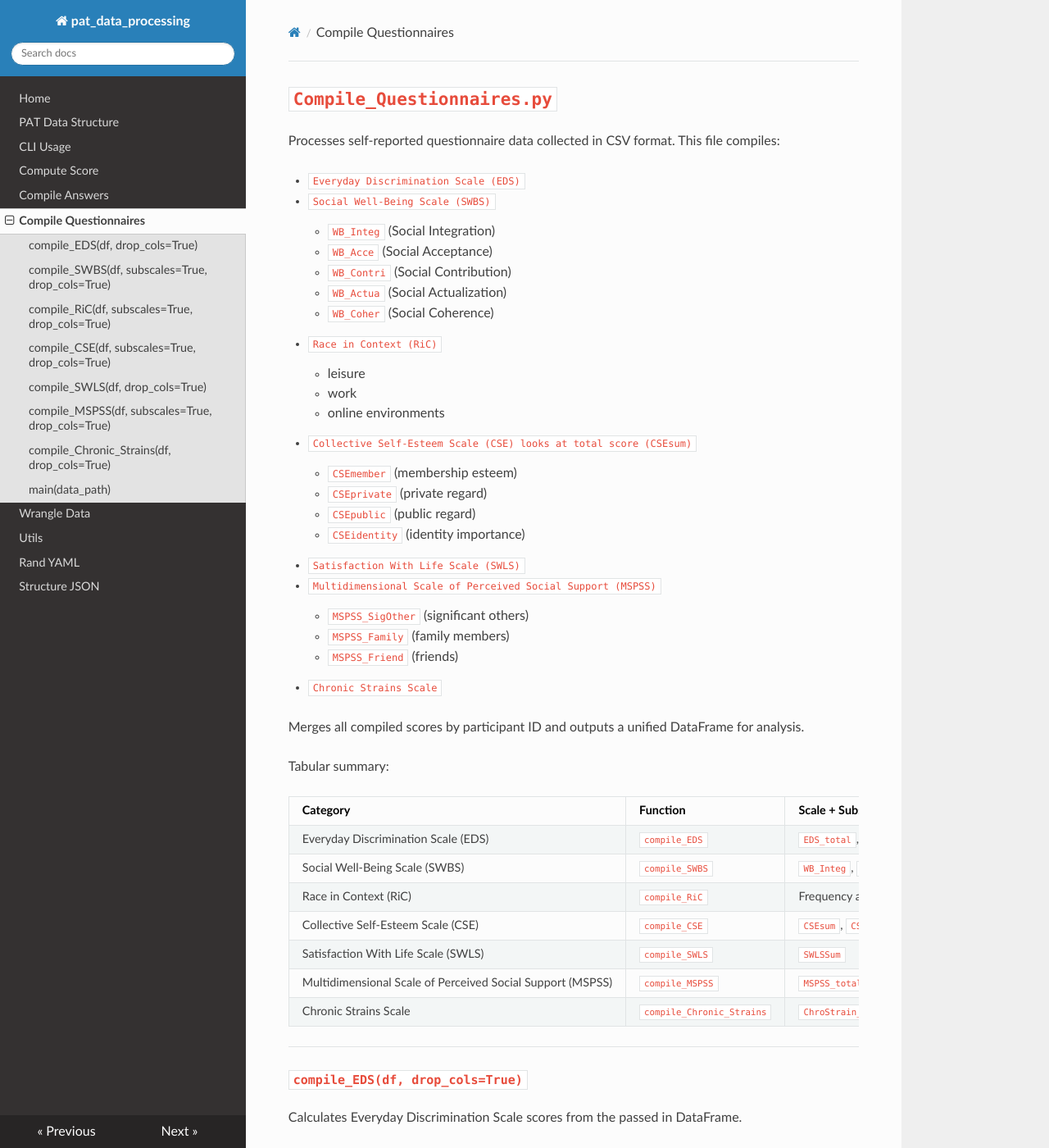
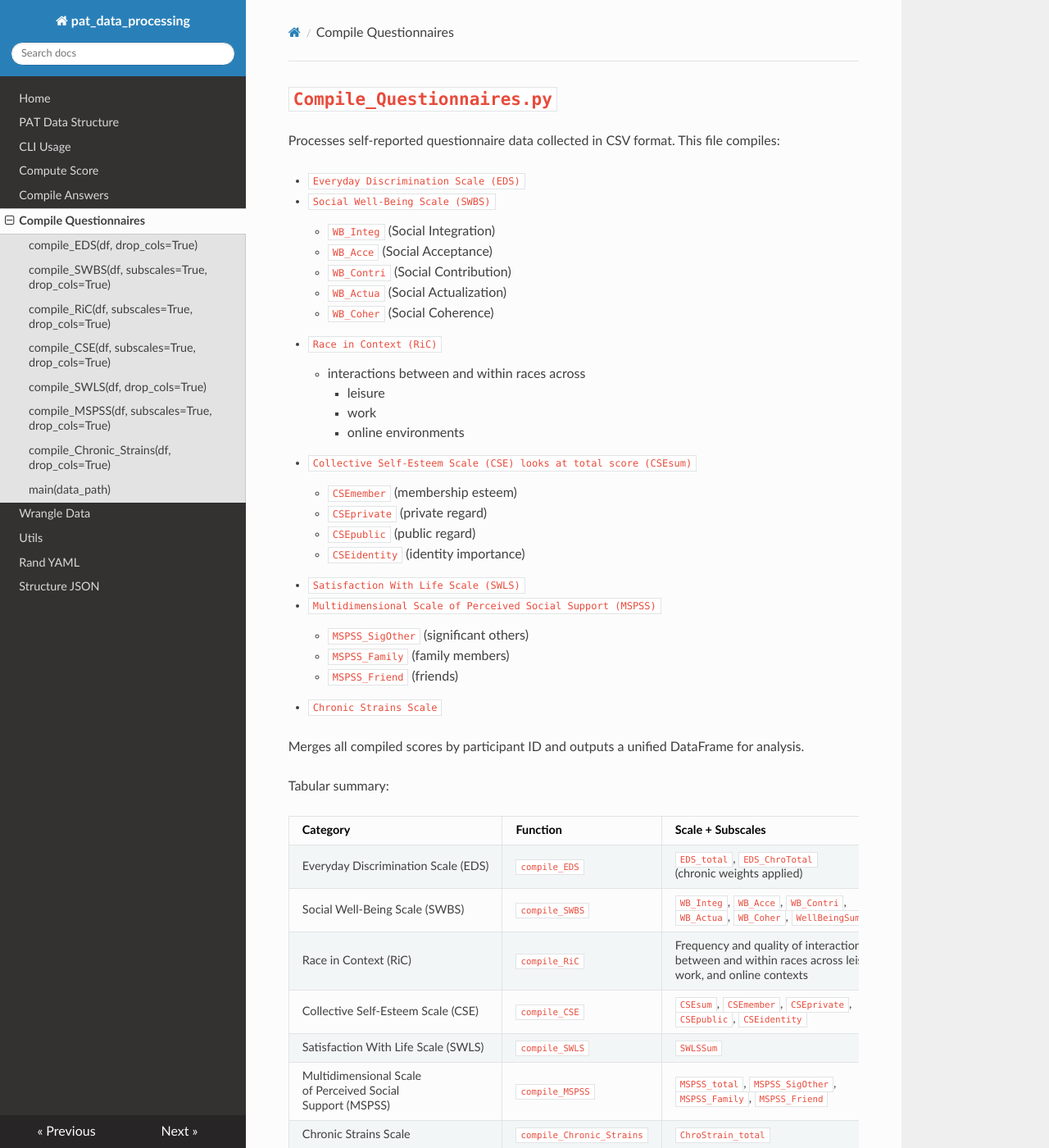
Before and after one commit to nxdens/pat-data-processing, an MkDocs documentation site: the page built from docs/compile_questionnaires.md, in a window 1280 px wide and 1400 px high. Shown: the whole window at 82% size. Built offline with MkDocs 1.6.1, drawn with Linux system fonts in a browser that asks for light colours; nearby versions of some CDN libraries; some of the changed text lies outside the part shown.

Commit message:
minor edits

```diff
--- a/docs/compile_questionnaires.md
+++ b/docs/compile_questionnaires.md
@@ -12,9 +12,11 @@ Processes self-reported questionnaire data collected in CSV format. This file co
     * `WB_Coher` (Social Coherence)
 
 * `Race in Context (RiC)`
-    * leisure
-    * work
-    * online environments
+    * interactions between and within races across
+        * leisure
+        * work
+        * online environments
+
 
 * `Collective Self-Esteem Scale (CSE) looks at total score (CSEsum)`
     * `CSEmember` (membership esteem)
@@ -39,11 +41,11 @@ Tabular summary:
 | Category                                                | Function                    | Scale + Subscales                                                                  |
 |---------------------------------------------------------|-----------------------------|------------------------------------------------------------------------------------|
 | Everyday Discrimination Scale (EDS)                     | `compile_EDS`               | `EDS_total`, `EDS_ChroTotal` (chronic weights applied)                            |
-| Social Well-Being Scale (SWBS)                          | `compile_SWBS`              | `WB_Integ`, `WB_Acce`, `WB_Contri`, `WB_Actua`, `WB_Coher`, `WellBeingSum`        |
-| Race in Context (RiC)                                   | `compile_RiC`               | Frequency and quality across leisure, work, online   |
-| Collective Self-Esteem Scale (CSE)                      | `compile_CSE`               | `CSEsum`, `CSEmember`, `CSEprivate`, `CSEpublic`, `CSEidentity`                   |
+| Social Well-Being Scale (SWBS)                          | `compile_SWBS`              | `WB_Integ`, `WB_Acce`, `WB_Contri`, <br>`WB_Actua`, `WB_Coher`, `WellBeingSum`        |
+| Race in Context (RiC)                                   | `compile_RiC`               | Frequency and quality of interactions <br>between and within races across leisure, <br>work, and online contexts  |
+| Collective Self-Esteem Scale (CSE)                      | `compile_CSE`               | `CSEsum`, `CSEmember`, `CSEprivate`, <br>`CSEpublic`, `CSEidentity`                   |
 | Satisfaction With Life Scale (SWLS)                     | `compile_SWLS`              | `SWLSSum`                                                                          |
-| Multidimensional Scale of Perceived Social Support (MSPSS) | `compile_MSPSS`           | `MSPSS_total`, `MSPSS_SigOther`, `MSPSS_Family`, `MSPSS_Friend`                   |
+| Multidimensional Scale <br>of Perceived Social <br>Support (MSPSS) | `compile_MSPSS`           | `MSPSS_total`, `MSPSS_SigOther`, <br>`MSPSS_Family`, `MSPSS_Friend`                   |
 | Chronic Strains Scale                                   | `compile_Chronic_Strains`   | `ChroStrain_total`                                                                 |
 
 
@@ -90,11 +92,11 @@ Calculates:
 * `RiC_AveSameRace_quali`: average quality of same-race interactions
 * `RiC_AveDiffRace_quali`: average quality of different-race interactions
 
-If `subscales=True`, also includes frequency and quality metrics for:
+If `subscales=True`, also includes frequency and quality metric of **interactions between and within races** across
 
 * leisure
 * work
-* online contexts
+* online environments
 
 Returns a DataFrame with derived `RiC` metrics. Drops raw item columns if `drop_cols=True`.
 
```
Also changed, not shown: docs/utils.md (+1 -1 lines).
